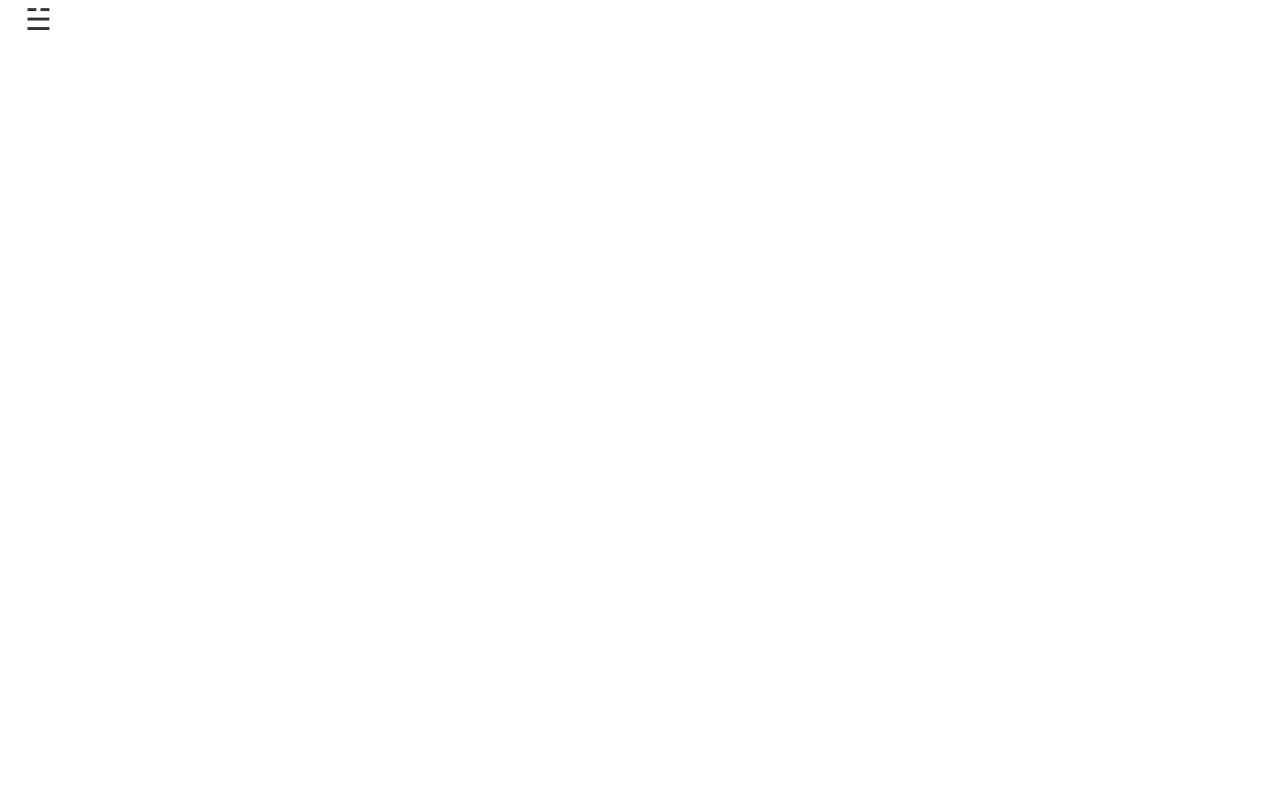
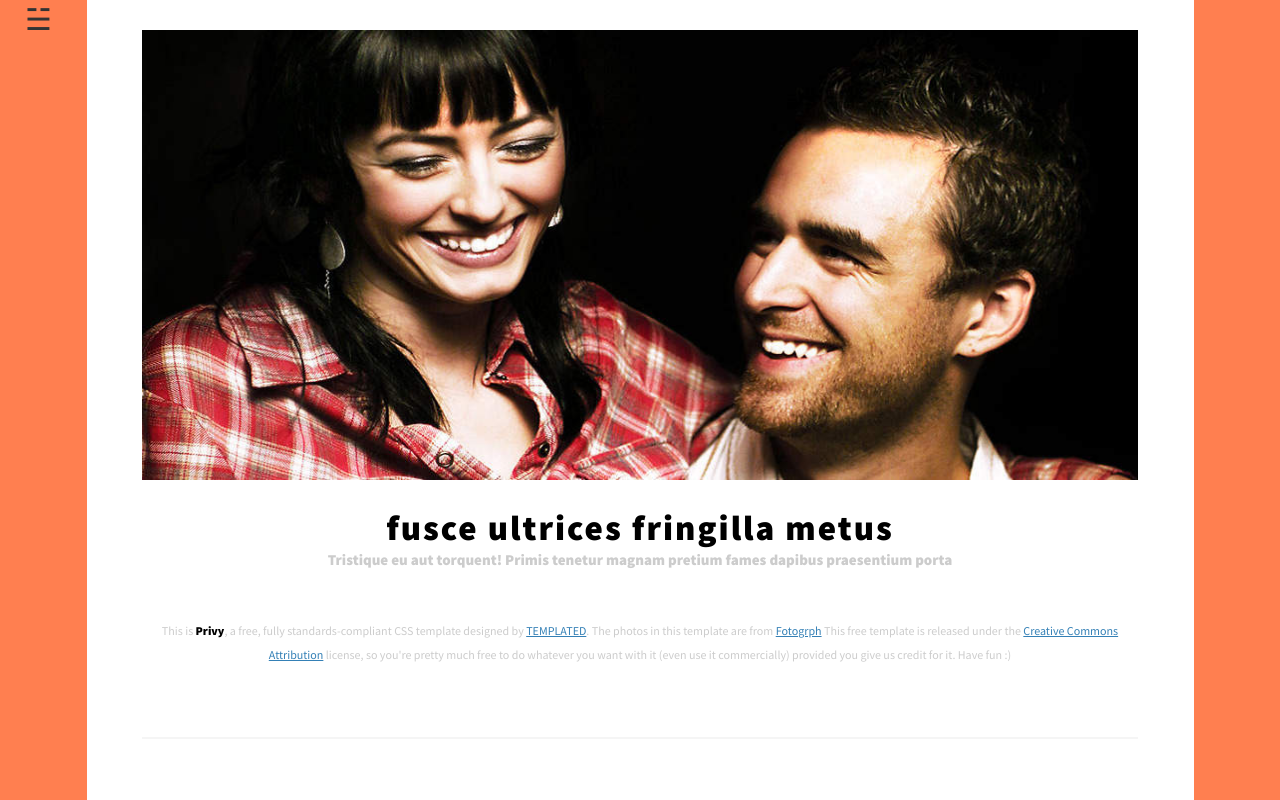
Before and after one commit to MehdiAlouafi/Privy-Design, a plain HTML site: page index.html in a window 1280 px wide. Drawn offline with Linux system fonts and the light colour scheme.

Commit message:
filling the wrapper

```diff
--- a/css/style.css
+++ b/css/style.css
@@ -5,12 +5,13 @@
 	-moz-box-sizing:border-box;
 	-ms-box-sizing:border-box;
 	box-sizing:border-box;
-	-webkit-font-smoothing: antialiased;
-}
+/*	-webkit-font-smoothing: antialiased;
+*/}
 
 body {
-	background-color: #fff;
-	height: 100vh;
+/*	background-color: #fff;
+*/	height: 100vh;
+	background-color: coral;
 }
 
 h1 {
@@ -27,6 +28,7 @@ h2 {
 	margin: 0 auto;
 	background-color: #fff;
 	position: relative;
+	text-align: center;
 }
 
 .sidebar {
@@ -129,3 +131,52 @@ input {
 	font-size: 10px;
 	color: rgba(255,255,255,0.4);
 }
+
+#image-in-wrapper {
+	height: 450px;
+	width: 90%;
+	margin-top: 30px;
+}
+
+.first-block {
+	max-width: 90%;
+	margin: 0 auto;
+}
+
+.first-block h1 {
+	font-size: 35px;
+	font-weight: 900;
+	letter-spacing: 2px;
+	margin-bottom: 0px;
+
+}
+
+.first-block h2 {
+	font-size: 15px;
+	color: #ccc;
+	margin-top: 0px;
+}
+
+.first-block p {
+	line-height: 2;
+	color: #ccc;
+	margin-top: 50px;
+	margin-bottom: 70px;
+}
+
+strong {
+	color: black;
+}
+
+.link-para {
+	color: rgb(52,128,182);
+	text-decoration: underline;
+}
+
+.first-block hr {
+	background-color: rgba(204, 204, 204, 0.2);
+	height: 2px;
+	color: #ccc;
+	border:none;
+
+}
--- a/index.html
+++ b/index.html
@@ -25,6 +25,16 @@
 				<li><a id="last-anchor" href="#">CONTACT US</a></li>
 			</ul>
 		</div>
+		<img id="image-in-wrapper" src="images/pic01.jpg" alt="">
+		<div class="first-block">
+				<h1>fusce ultrices fringilla metus</h1>
+				<h2>Tristique eu aut torquent! Primis tenetur magnam pretium fames dapibus praesentium porta</h2>
+				<p>This is <strong>Privy</strong>, a free, fully standards-compliant CSS template designed by <span class="link-para">TEMPLATED</span>. The photos in this template are from <span class="link-para">Fotogrph</span> This free template is released under the <span class="link-para">Creative Commons Attribution</span> license, so you're pretty much free to do whatever you want with it (even use it commercially) provided you give us credit for it. Have fun :)</p>
+				<hr>
+		</div>
+
+
+
 
 
 	</div>
```
